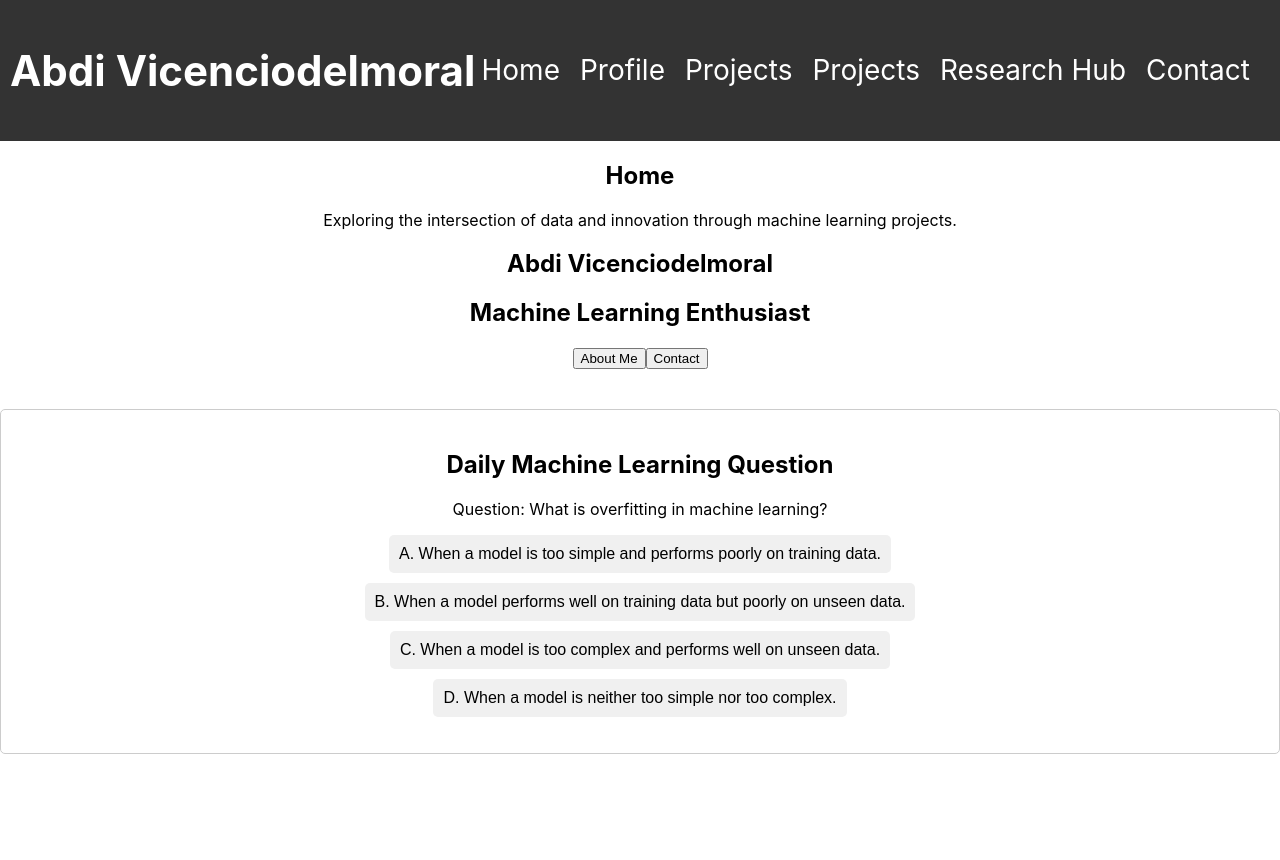
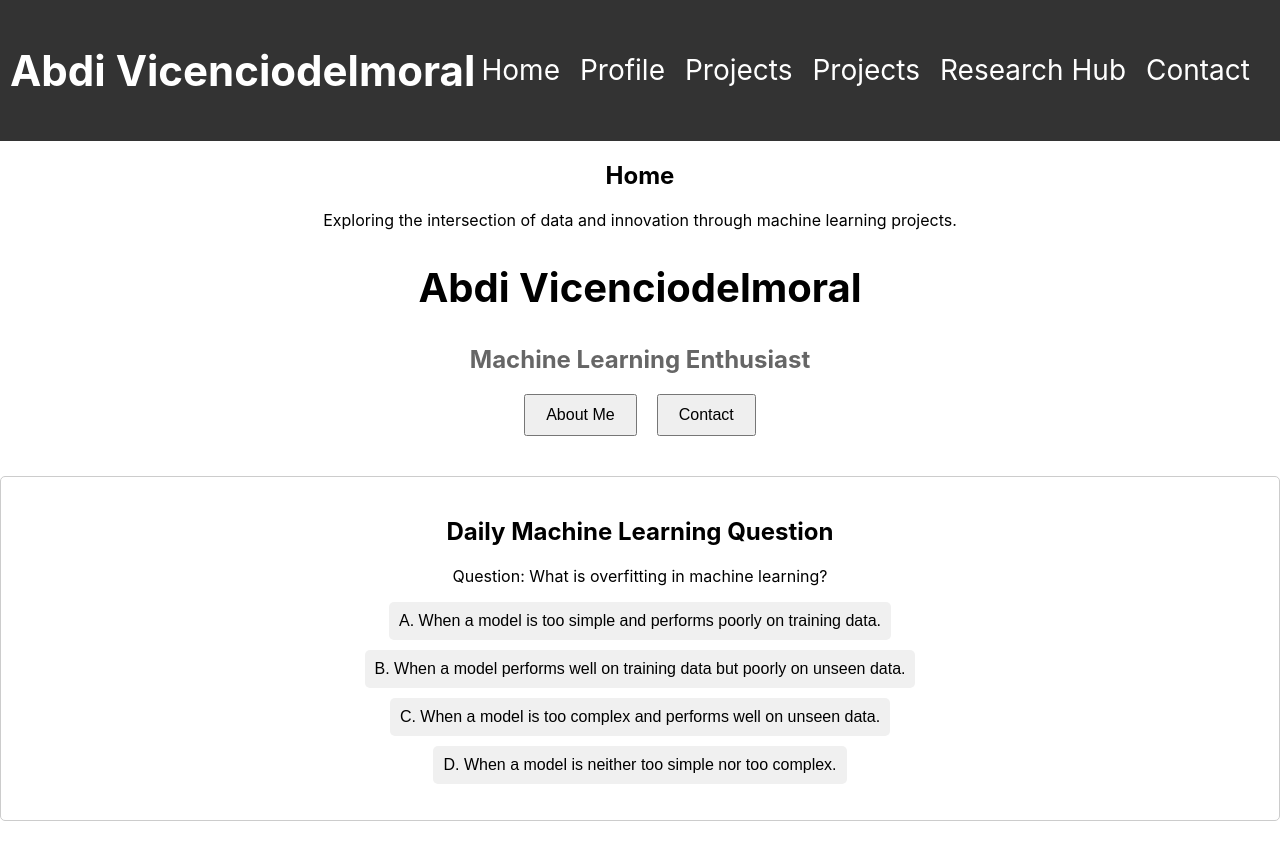
Before and after one commit to AbdiVicenciodelmoral/AbdiVicenciodelmoral.github.io, a React (Create React App) app in the folder my-github-pages-app/: page / in a window 1280 px wide. Before the commit the page ends 800 px from the top, so only its background shows below. Built offline with nearby package versions, Linux system fonts and the light colour scheme.

Commit message:
Adding Icon

```diff
--- a/my-github-pages-app/src/App.css
+++ b/my-github-pages-app/src/App.css
@@ -31,3 +31,30 @@
   cursor: pointer;
   border-radius: 4px;
 }
+
+
+/* For the intro on the Home Tab*/
+.intro {
+  text-align: center;
+  margin: 20px 0;
+}
+
+.intro h1 {
+  font-size: 2.5em;
+}
+
+.intro h2 {
+  font-size: 1.5em;
+  color: #666;
+}
+
+.buttons {
+  margin: 20px 0;
+}
+
+.buttons button {
+  margin: 0 10px;
+  padding: 10px 20px;
+  font-size: 1em;
+  cursor: pointer;
+}
```
